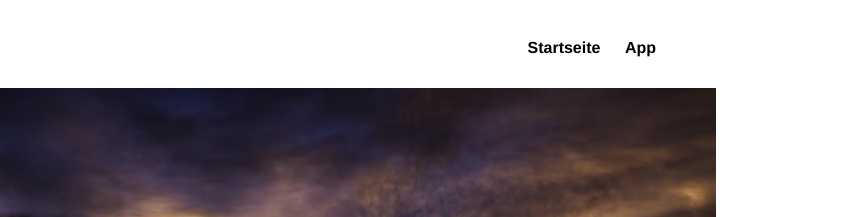
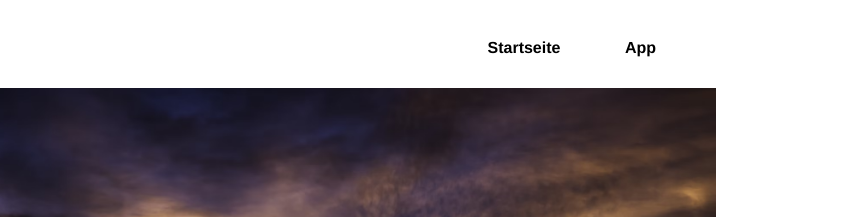
Before and after one commit to pascal2402/Portfolio, a website: page index.html in a window 1280 px wide. Shown: the top 217 px of the page, 424-1280 px from the left. Drawn offline with Linux system fonts and the light colour scheme.

Commit message:
1 file modified

```diff
--- a/css/common.css
+++ b/css/common.css
@@ -70,11 +70,11 @@ header nav {
   text-align: right;
   margin: auto;
   font-weight:bold;
-  margin-right: 50px;
+  margin-right: 30px;
 }
 
 header nav a {
-  margin: 0 10px;
+  margin: 0 30px;
 }
 
 header nav a:visited, header nav a:link, header nav a:hover {
```
